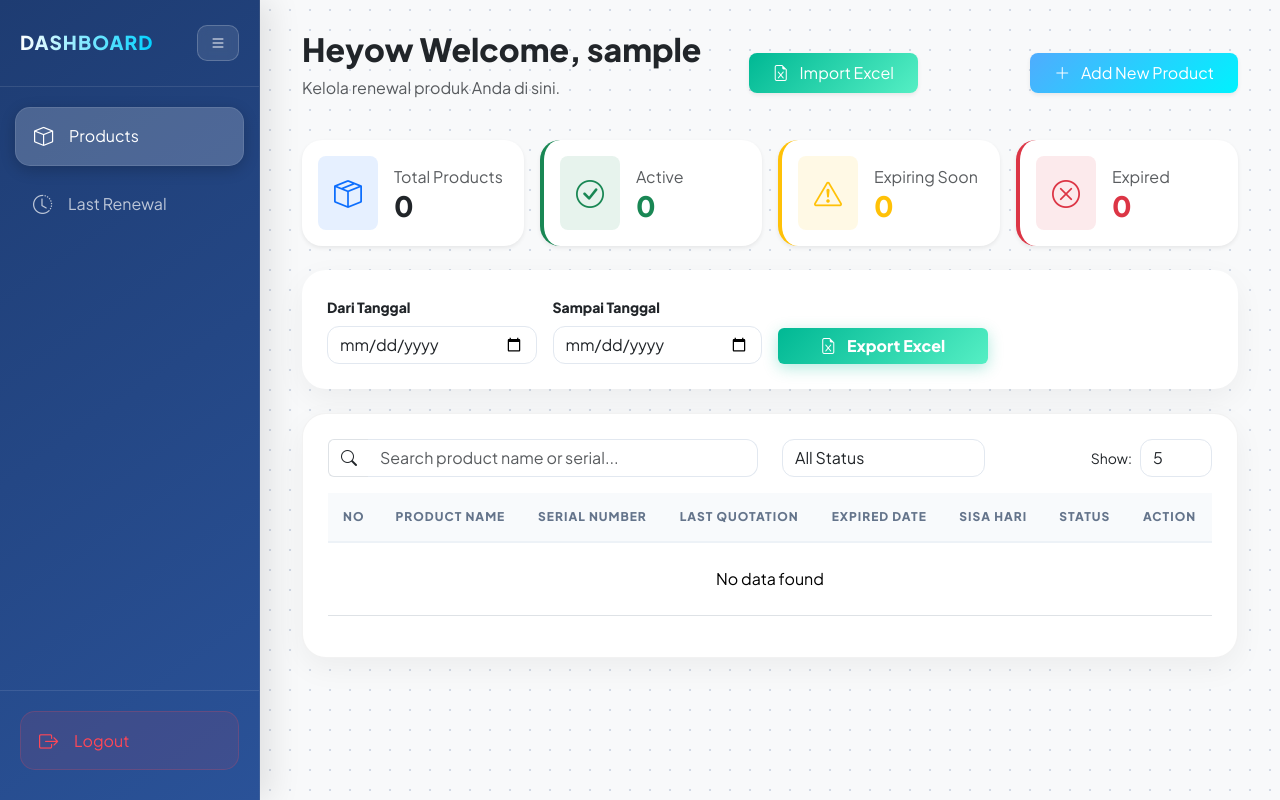
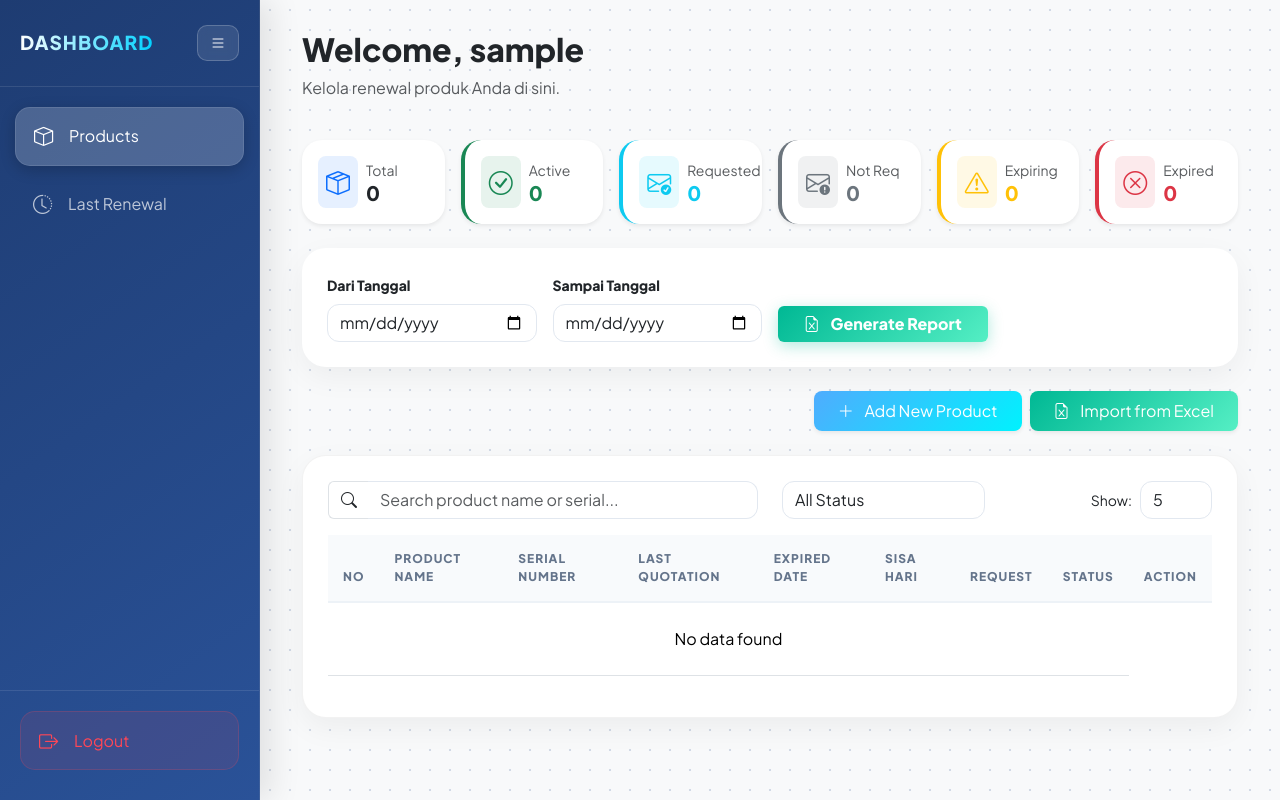
Before and after one commit to IniAku16/renewal-system, a PHP site: page /public/index.php in a window 1280 px wide. Run offline with PHP 8.4, Linux system fonts and the light colour scheme; the visitor is signed in with stand-in values (Sample User, id 1); data that the repository does not hold is empty.

Commit message:
30/04/2026

```diff
--- a/controllers/ProductController.php
+++ b/controllers/ProductController.php
@@ -27,6 +27,8 @@ class ProductController
         $activeCount = 0;
         $expiringCount = 0;
         $expiredCount = 0;
+        $requestedCount = 0;
+        $notRequestedCount = 0;
         $expiringProducts = [];
 
         date_default_timezone_set("Asia/Jakarta");
@@ -35,6 +37,12 @@ class ProductController
         while ($row = mysqli_fetch_assoc($products)) {
             $expired = $row['expired_date'];
             $request_count = $row['request_count'] ?? 0;
+
+            if ($request_count > 0) {
+                $requestedCount++;
+            } else {
+                $notRequestedCount++;
+            }
 
             if (empty($expired)) {
                 $status = "unknown";
--- a/cron/last_email_sent.txt
+++ b/cron/last_email_sent.txt
@@ -1 +1 @@
-2026-04-27
+2026-04-30
--- /dev/null
+++ b/index.php
@@ -0,0 +1,4 @@
+<?php
+header("Location: views/auth/login.php");
+exit;
+?>
--- a/views/products/index.php
+++ b/views/products/index.php
@@ -160,68 +160,91 @@ $activePage = 'products';
             <div class="container-fluid">
                 <div class="d-flex justify-content-between align-items-center mb-4">
                     <div>
-                        <h2 class="fw-bold text-dark">Heyow Welcome, <?= htmlspecialchars($_SESSION['username'] ?? 'User') ?></h2>
+                        <h2 class="fw-bold text-dark">Welcome, <?= htmlspecialchars($_SESSION['username'] ?? 'User') ?></h2>
                         <p class="text-muted">Kelola renewal produk Anda di sini.</p>
                     </div>
-                    <div class="col-md-3">
-                            <button class="btn btn-success px-4 py-2 shadow-sm rounded-3 me-2" data-bs-toggle="modal" data-bs-target="#importExcelModal">
-                                <i class="bi bi-file-earmark-excel me-2"></i> Import Excel
-                            </button>
-                        </div>
-                    <button class="btn btn-primary px-4 py-2 shadow-sm rounded-3" data-bs-toggle="modal" data-bs-target="#createProductModal">
-                        <i class="bi bi-plus-lg me-2"></i> Add New Product
-                    </button>
                 </div>
 
                 <div class="row g-3 mb-4">
-                    <div class="col-md-3">
+                    <div class="col-md-2">
                         <div class="card stat-card bg-white shadow-sm p-3">
                             <div class="d-flex align-items-center">
-                                <div class="bg-primary bg-opacity-10 p-3 rounded-3 me-3 text-primary">
-                                    <i class="bi bi-box-seam fs-3"></i>
+                                <div class="bg-primary bg-opacity-10 p-2 rounded-3 me-2 text-primary">
+                                    <i class="bi bi-box-seam fs-4"></i>
                                 </div>
                                 <div>
-                                    <p class="text-muted mb-0">Total Products</p>
-                                    <h3 class="fw-bold mb-0"><?= $totalProducts ?></h3>
+                                    <p class="text-muted mb-0 small">Total</p>
+                                    <h5 class="fw-bold mb-0"><?= $totalProducts ?></h5>
                                 </div>
                             </div>
                         </div>
                     </div>
-                    <div class="col-md-3">
+
+                    <div class="col-md-2">
                         <div class="card stat-card bg-white shadow-sm p-3 border-start border-4 border-success">
                             <div class="d-flex align-items-center">
-                                <div class="bg-success bg-opacity-10 p-3 rounded-3 me-3 text-success">
-                                    <i class="bi bi-check-circle fs-3"></i>
+                                <div class="bg-success bg-opacity-10 p-2 rounded-3 me-2 text-success">
+                                    <i class="bi bi-check-circle fs-4"></i>
                                 </div>
                                 <div>
-                                    <p class="text-muted mb-0">Active</p>
-                                    <h3 class="fw-bold mb-0 text-success"><?= $activeCount ?></h3>
+                                    <p class="text-muted mb-0 small">Active</p>
+                                    <h5 class="fw-bold mb-0 text-success"><?= $activeCount ?></h5>
                                 </div>
                             </div>
                         </div>
                     </div>
-                    <div class="col-md-3">
-                        <div class="card stat-card bg-white shadow-sm p-3 border-start border-4 border-warning">
+
+                    <div class="col-md-2">
+                        <div class="card stat-card bg-white shadow-sm p-3 border-start border-4 border-info">
                             <div class="d-flex align-items-center">
-                                <div class="bg-warning bg-opacity-10 p-3 rounded-3 me-3 text-warning">
-                                    <i class="bi bi-exclamation-triangle fs-3"></i>
+                                <div class="bg-info bg-opacity-10 p-2 rounded-3 me-2 text-info">
+                                    <i class="bi bi-envelope-check fs-4"></i>
                                 </div>
                                 <div>
-                                    <p class="text-muted mb-0">Expiring Soon</p>
-                                    <h3 class="fw-bold mb-0 text-warning"><?= $expiringCount ?></h3>
+                                    <p class="text-muted mb-0 small">Requested</p>
+                                    <h5 class="fw-bold mb-0 text-info"><?= $requestedCount ?></h5>
                                 </div>
                             </div>
                         </div>
                     </div>
-                    <div class="col-md-3">
+
+                    <div class="col-md-2">
+                        <div class="card stat-card bg-white shadow-sm p-3 border-start border-4 border-secondary">
+                            <div class="d-flex align-items-center">
+                                <div class="bg-secondary bg-opacity-10 p-2 rounded-3 me-2 text-secondary">
+                                    <i class="bi bi-envelope-exclamation fs-4"></i>
+                                </div>
+                                <div>
+                                    <p class="text-muted mb-0 small">Not Req</p>
+                                    <h5 class="fw-bold mb-0 text-secondary"><?= $notRequestedCount ?></h5>
+                                </div>
+                            </div>
+                        </div>
+                    </div>
+
+                    <div class="col-md-2">
+                        <div class="card stat-card bg-white shadow-sm p-3 border-start border-4 border-warning">
+                            <div class="d-flex align-items-center">
+                                <div class="bg-warning bg-opacity-10 p-2 rounded-3 me-2 text-warning">
+                                    <i class="bi bi-exclamation-triangle fs-4"></i>
+                                </div>
+                                <div>
+                                    <p class="text-muted mb-0 small">Expiring</p>
+                                    <h5 class="fw-bold mb-0 text-warning"><?= $expiringCount ?></h5>
+                                </div>
+                            </div>
+                        </div>
+                    </div>
+
+                    <div class="col-md-2">
                         <div class="card stat-card bg-white shadow-sm p-3 border-start border-4 border-danger">
                             <div class="d-flex align-items-center">
-                                <div class="bg-danger bg-opacity-10 p-3 rounded-3 me-3 text-danger">
-                                    <i class="bi bi-x-circle fs-3"></i>
+                                <div class="bg-danger bg-opacity-10 p-2 rounded-3 me-2 text-danger">
+                                    <i class="bi bi-x-circle fs-4"></i>
                                 </div>
                                 <div>
-                                    <p class="text-muted mb-0">Expired</p>
-                                    <h3 class="fw-bold mb-0 text-danger"><?= $expiredCount ?></h3>
+                                    <p class="text-muted mb-0 small">Expired</p>
+                                    <h5 class="fw-bold mb-0 text-danger"><?= $expiredCount ?></h5>
                                 </div>
                             </div>
                         </div>
@@ -241,10 +264,22 @@ $activePage = 'products';
                         </div>
                         <div class="col-md-3">
                             <button type="submit" class="btn btn-success w-100 fw-bold">
-                                <i class="bi bi-file-earmark-excel me-2"></i> Export Excel
+                                <i class="bi bi-file-earmark-excel me-2"></i> Generate Report
                             </button>
                         </div>
                     </form>
+                </div>
+
+                <div class="d-flex justify-content-end align-items-center mb-4">
+                    <div class="d-flex gap-2">
+                        <button class="btn btn-primary px-4 py-2 shadow-sm rounded-3" data-bs-toggle="modal" data-bs-target="#createProductModal">
+                            <i class="bi bi-plus-lg me-2"></i> Add New Product
+                        </button>
+
+                        <button class="btn btn-success px-4 py-2 shadow-sm rounded-3" data-bs-toggle="modal" data-bs-target="#importExcelModal">
+                            <i class="bi bi-file-earmark-excel me-2"></i> Import from Excel
+                        </button>
+                    </div>
                 </div>
 
                 <div class="table-container">
@@ -285,6 +320,7 @@ $activePage = 'products';
                                     <th>Last Quotation</th>
                                     <th>Expired Date</th>
                                     <th>Sisa Hari</th>
+                                    <th>Request</th>
                                     <th>Status</th>
                                     <th class="text-center">Action</th>
                                 </tr>
@@ -307,6 +343,17 @@ $activePage = 'products';
                                                     <span class="text-primary small fw-bold"><?= $product['sisa_hari'] ?> days left</span>
                                                 <?php endif; ?>
                                             </td>
+                                            <td class="text-center">
+                                                <?php if ($product['request_count'] > 0): ?>
+                                                    <span class="badge bg-info text-dark">
+                                                        <i class="bi bi-send-check me-1"></i><?= $product['request_count'] ?> Requested
+                                                    </span>
+                                                <?php else: ?>
+                                                    <span class="badge bg-light text-muted border">
+                                                        <i class="bi bi-clock-history me-1"></i> Not Requested
+                                                    </span>
+                                                <?php endif; ?>
+                                            </td>
                                             <td><span class="badge bg-<?= $statusClass ?> badge-status"><?= ucfirst($product['status']) ?></span></td>
                                             <td class="text-center">
                                                 <div class="btn-group">
@@ -315,7 +362,8 @@ $activePage = 'products';
                                                         data-name="<?= htmlspecialchars($product['product_name']) ?>"
                                                         data-serial="<?= htmlspecialchars($product['serial_number']) ?>"
                                                         data-harga="<?= $product['harga_renewal'] ?>"
-                                                        data-expired="<?= $product['expired_date'] ?>">
+                                                        data-expired="<?= $product['expired_date'] ?>"
+                                                        data-request="<?= $product['request_count'] ?>">
                                                         <i class="bi bi-pencil"></i>
                                                     </button>
                                                     <button class="btn btn-sm btn-outline-success done-btn" data-id="<?= $product['id'] ?>">
```
